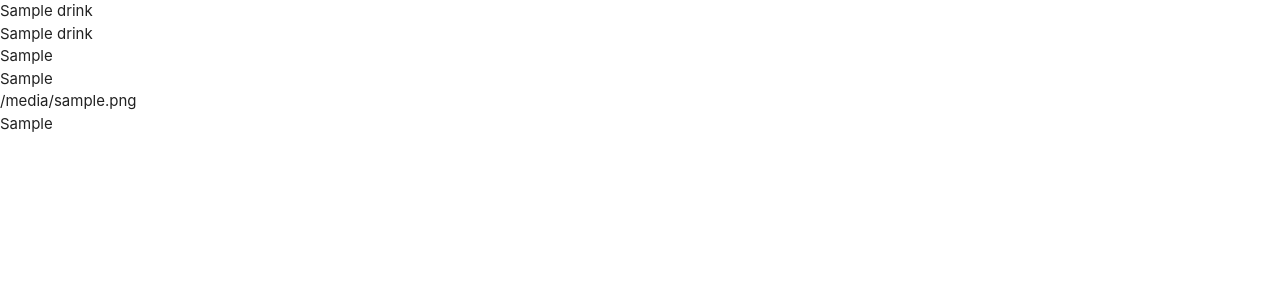
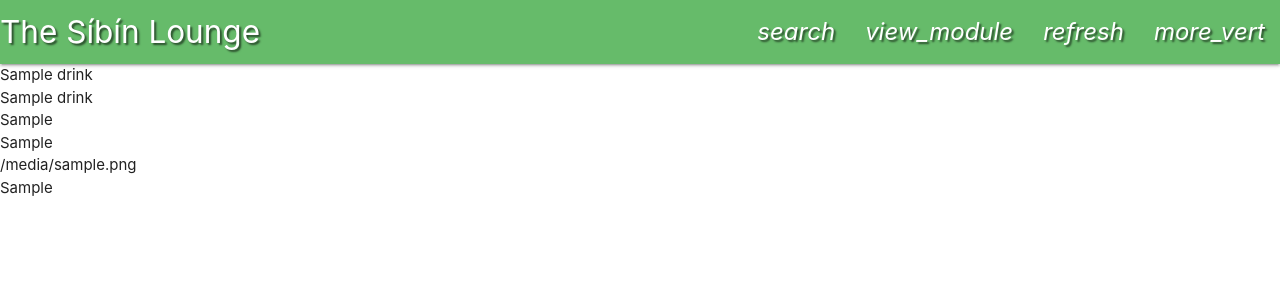
Before and after one commit to stephenoc390/sibin_lounge, a Flask app: page / in a window 1280 px wide. Shown: the top 300 px of the page. Run offline with Flask 2, Linux system fonts and the light colour scheme; a database or web service that is not in the repository returns one stand-in record (values such as "Sample title"); some libraries are stand-ins or nearby versions.

Commit message:
added nav bar to base.html

```diff
--- a/static/css/style.css
+++ b/static/css/style.css
@@ -0,0 +1,3 @@
+.text-shadow {
+    text-shadow: 2px 2px 2px rgba(0, 0, 0, 0.6);
+}
--- a/templates/base.html
+++ b/templates/base.html
@@ -13,6 +13,29 @@
 </head>
 <body>
 
+    <header>
+        <!-- top navbar -->
+        <nav class="nav-extended text-shadow  green lighten-1">
+            <div class="nav-wrapper">
+                <a href="#!" class="brand-logo">The Síbín Lounge</a>
+                <a href="#" data-target="mobile-demo" class="sidenav-trigger"></a>
+                <ul class="right hide-on-med-and-down">
+                    <li><a href="sass.html"><i class="material-icons">search</i></a></li>
+                    <li><a href="badges.html"><i class="material-icons">view_module</i></a></li>
+                    <li><a href="collapsible.html"><i class="material-icons">refresh</i></a></li>
+                    <li><a href="mobile.html"><i class="material-icons">more_vert</i></a></li>
+                </ul>
+            </div>
+        </nav>
+        <!-- side navbar -->
+        <ul class="sidenav" id="mobile-demo">
+            <li><a href="sass.html">Sass</a></li>
+            <li><a href="badges.html">Components</a></li>
+            <li><a href="collapsible.html">Javascript</a></li>
+            <li><a href="mobile.html">Mobile</a></li>
+        </ul>
+    </header>
+
     {% block content %}
     {% endblock %}
 
```
